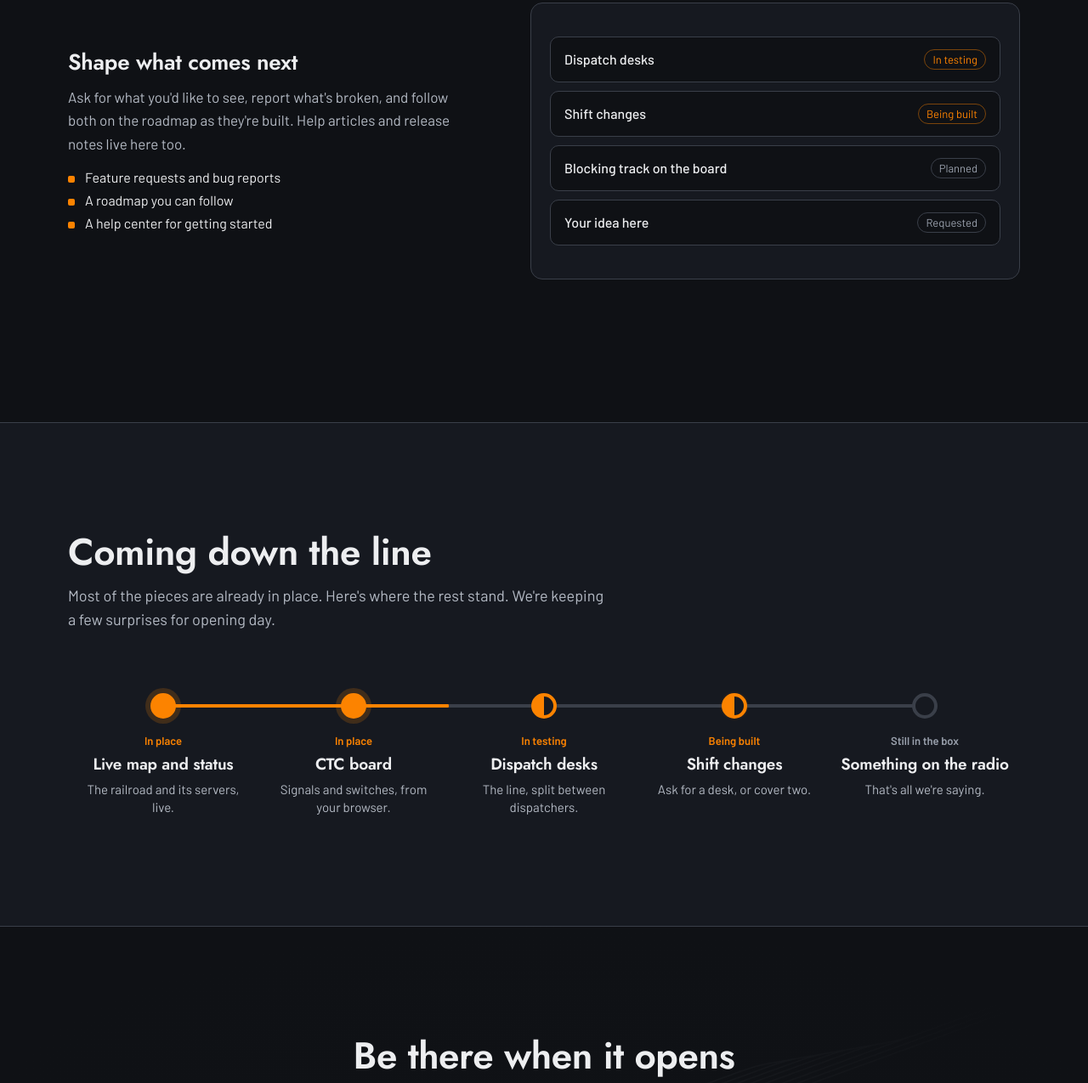
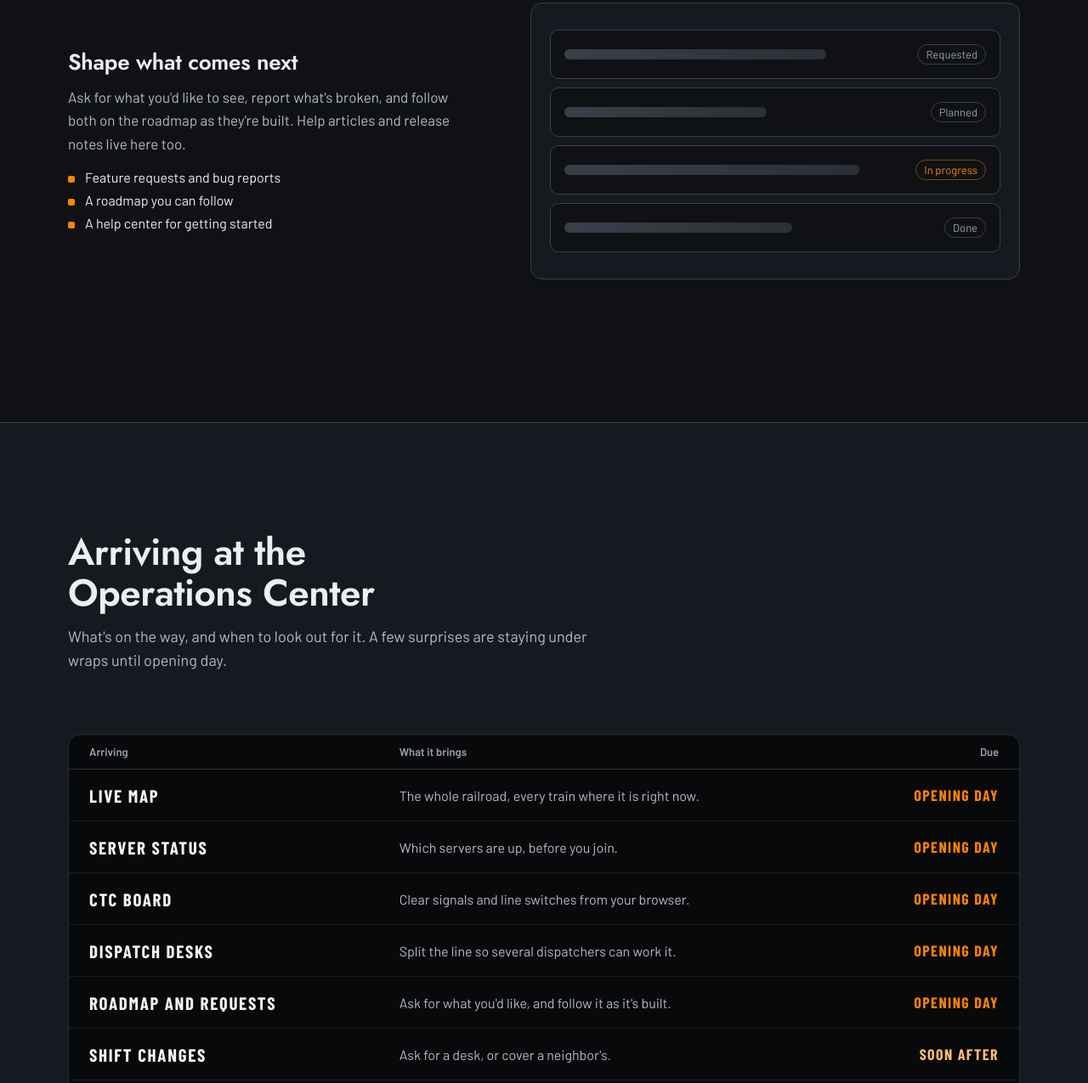
Before and after one commit to Forever-Rail-Community/oc-landing-page, an Astro site: page / in a window 1280 px wide. Shown: the part 2077-3352 px from the top of the page at 85% size. Built offline with nearby package versions, Linux system fonts and the light colour scheme; Astro itself is replaced by a stand-in of ours.

Commit message:
feat: An arrivals board for what's next, saying when things are due, not how far along
The route map showed what was finished and what wasn't. It's replaced by a
split-flap arrivals board: what's arriving, what it brings and when it's due
(opening day, soon after, later), with lettering that flips into place as it
scrolls into view. The roadmap picture's item names are blurred for the same
reason.

```diff
--- /dev/null
+++ b/src/components/Arrivals.astro
@@ -0,0 +1,56 @@
+---
+// What's next, as a station's arrivals board (src/data/arrivals.ts): what's arriving, what it brings, and when it's
+// due. The lettering flips into place as the board scrolls into view (src/scripts/flaps.ts).
+import { ARRIVALS, DUE_LABEL } from '../data/arrivals'
+---
+
+<section class="part next" id="next" aria-labelledby="next-title">
+  <div class="wrap">
+    <div class="intro">
+      <h2 id="next-title">Arriving at the Operations Center</h2>
+      <p>What's on the way, and when to look out for it. A few surprises are staying under wraps until opening day.</p>
+    </div>
+    <div class="board" data-board-arrivals>
+      <div class="head" aria-hidden="true"><span>Arriving</span><span>What it brings</span><span>Due</span></div>
+      <ul>
+        {ARRIVALS.map((a) => (
+          <li data-row class={a.due}>
+            <b data-flap={a.name.toUpperCase()}>{a.name.toUpperCase()}</b>
+            <span class="does">{a.does}</span>
+            <span class="due" data-flap={DUE_LABEL[a.due].toUpperCase()}>{DUE_LABEL[a.due].toUpperCase()}</span>
+          </li>
+        ))}
+      </ul>
+    </div>
+  </div>
+</section>
+
+<script>
+  import { startFlaps } from '../scripts/flaps'
+  document.querySelectorAll<HTMLElement>('[data-board-arrivals]').forEach(startFlaps)
+</script>
+
+<style>
+  .next { background: var(--surface); border-block: 1px solid var(--line); }
+  .board { border: 1px solid #2A2E36; border-radius: 14px; background: #08090B; overflow: hidden; box-shadow: inset 0 1px 0 rgba(255, 255, 255, 0.04); }
+  .head, li { display: grid; grid-template-columns: minmax(220px, 2fr) 3fr minmax(140px, 1fr); gap: 24px; align-items: center; padding: 0 24px; }
+  .head { padding-block: 12px; border-bottom: 1px solid #2A2E36; color: var(--faint); font-size: 13px; font-weight: 600; }
+  .head span:last-child, .due { text-align: right; }
+  ul { margin: 0; padding: 0; list-style: none; }
+  li { min-height: 60px; border-bottom: 1px solid #1A1D23; }
+  li:last-child { border-bottom: 0; }
+  /* The lettering, set like a split-flap board: condensed capitals in fixed-width cells. */
+  b, .due { font-family: 'Barlow Condensed', Barlow, sans-serif; font-weight: 700; letter-spacing: 0.08em; font-variant-numeric: tabular-nums; white-space: nowrap; }
+  b { font-size: 21px; color: #F4F4F5; }
+  .does { font-size: 16px; color: var(--muted); }
+  .due { font-size: 18px; color: var(--orange); }
+  .soon .due { color: #FDBA74; }
+  .later .due { color: var(--faint); }
+  @media (max-width: 760px) {
+    .head { display: none; }
+    li { grid-template-columns: 1fr auto; gap: 4px 12px; padding: 14px 18px; align-items: baseline; }
+    .does { grid-column: 1 / -1; grid-row: 2; font-size: 15px; }
+    b { font-size: 19px; white-space: normal; }
+    .due { font-size: 15px; }
+  }
+</style>
--- a/src/components/RoadmapShot.astro
+++ b/src/components/RoadmapShot.astro
@@ -1,21 +1,22 @@
 ---
-// The "Shape what comes next" picture: a few roadmap items, with where each one stands.
+// The "Shape what comes next" picture: roadmap items moving from a request to done. The names are blurred bars, so
+// the picture shows how the roadmap works without saying what's on it.
 const ITEMS = [
-  { name: 'Dispatch desks', stage: 'In testing', now: true },
-  { name: 'Shift changes', stage: 'Being built', now: true },
-  { name: 'Blocking track on the board', stage: 'Planned', now: false },
-  { name: 'Your idea here', stage: 'Requested', now: false }
+  { width: 62, stage: 'Requested' },
+  { width: 48, stage: 'Planned' },
+  { width: 70, stage: 'In progress', now: true },
+  { width: 54, stage: 'Done' }
 ]
 ---
 
-<div class="shot" role="img" aria-label="The roadmap: features with where each one stands">
-  {ITEMS.map((item) => <div><b>{item.name}</b><span class:list={{ now: item.now }}>{item.stage}</span></div>)}
+<div class="shot" role="img" aria-label="The roadmap: requests moving through planned and in progress to done">
+  {ITEMS.map((item) => <div><i style={`width: ${item.width}%`}></i><span class:list={{ now: item.now }}>{item.stage}</span></div>)}
 </div>
 
 <style>
   .shot { border: 1px solid var(--line); border-radius: 14px; background: var(--surface); padding: 22px; display: grid; align-content: center; gap: 10px; min-height: 280px; }
-  div div { display: flex; align-items: center; justify-content: space-between; gap: 12px; padding: 14px 16px; border: 1px solid var(--line); border-radius: 10px; background: var(--ground); }
-  b { font-weight: 500; font-size: 16px; }
+  div div { display: flex; align-items: center; justify-content: space-between; gap: 16px; padding: 16px; border: 1px solid var(--line); border-radius: 10px; background: var(--ground); }
+  i { height: 12px; border-radius: 6px; background: linear-gradient(90deg, #3A3F49, #2B2F37); filter: blur(0.6px); }
   span { font-size: 13px; padding: 3px 9px; border-radius: 999px; border: 1px solid var(--line); color: var(--faint); white-space: nowrap; }
   span.now { color: var(--orange); border-color: rgba(252, 131, 0, 0.45); }
 </style>
--- a/src/components/Route.astro
+++ /dev/null
@@ -1,68 +0,0 @@
----
-// Coming down the line: the pieces as stations on a route map (src/data/route.ts). When it scrolls into view, the
-// line lights up to where things stand and each station lights in turn.
-import { STAGE_LABEL, STATIONS, progress } from '../data/route'
----
-
-<section class="part next" id="next" aria-labelledby="next-title">
-  <div class="wrap">
-    <div class="intro">
-      <h2 id="next-title">Coming down the line</h2>
-      <p>Most of the pieces are already in place. Here's where the rest stand. We're keeping a few surprises for opening day.</p>
-    </div>
-    <ol class="route" style={`--progress: ${progress(STATIONS)}`}>
-      {STATIONS.map((s, i) => (
-        <li class={s.stage} style={`--i: ${i}`}>
-          <i class="stop" aria-hidden="true"></i>
-          <span class="when">{STAGE_LABEL[s.stage]}</span>
-          <h3>{s.name}</h3>
-          <p>{s.blurb}</p>
-        </li>
-      ))}
-    </ol>
-  </div>
-</section>
-
-<script>
-  // Lights the route once it's well into view (it's lit from the start with reduced motion, by the styles).
-  const route = document.querySelector<HTMLElement>('.route')!
-  new IntersectionObserver((entries, watcher) => {
-    if (!entries.some((e) => e.isIntersecting)) return
-    route.classList.add('lit')
-    watcher.disconnect()
-  }, { threshold: 0.5 }).observe(route)
-</script>
-
-<style>
-  .next { background: var(--surface); border-block: 1px solid var(--line); }
-  .route { list-style: none; margin: 0; padding: 0; display: grid; grid-template-columns: repeat(5, 1fr); position: relative; --step: 400ms; }
-  /* The line between the first and last stations, and the lit part of it on top. */
-  .route::before, .route::after { content: ''; position: absolute; left: 10%; right: 10%; top: 13px; height: 4px; border-radius: 2px; background: var(--line); }
-  .route::after { background: var(--orange); transform-origin: left; transform: scaleX(0); transition: transform 1600ms cubic-bezier(.4, 0, .2, 1); }
-  .route.lit::after { transform: scaleX(var(--progress)); }
-  li { position: relative; display: grid; justify-items: center; align-content: start; gap: 6px; padding: 0 10px; text-align: center; }
-  .stop { width: 30px; height: 30px; border-radius: 50%; border: 4px solid var(--line); background: var(--surface); box-sizing: border-box; margin-bottom: 12px; position: relative; z-index: 1; transition: border-color 300ms, background 300ms, box-shadow 600ms; transition-delay: calc(var(--i) * var(--step)); }
-  h3 { font-size: 19px; }
-  li p { margin: 0; font-size: 15px; line-height: 1.45; color: var(--muted); max-width: 22ch; }
-  .when { font-size: 13px; font-weight: 600; color: var(--faint); transition: color 300ms calc(var(--i) * var(--step)); }
-  .lit .in-place .stop { border-color: var(--orange); background: var(--orange); box-shadow: 0 0 0 6px rgba(252, 131, 0, 0.18); }
-  .lit :is(.testing, .building) .stop { border-color: var(--orange); background: linear-gradient(90deg, var(--orange) 50%, var(--surface) 50%); }
-  .lit :is(.in-place, .testing, .building) .when { color: var(--orange); }
-  /* What's being worked on now gently pulses once lit. */
-  @media (prefers-reduced-motion: no-preference) {
-    .lit :is(.testing, .building) .stop { animation: working 2.4s ease-in-out infinite; animation-delay: calc(var(--i) * var(--step) + 600ms); }
-  }
-  @keyframes working { 50% { box-shadow: 0 0 0 8px rgba(252, 131, 0, 0.16); } }
-  @media (prefers-reduced-motion: reduce) {
-    .route { --step: 0ms; }
-    .route::after { transition: none; }
-  }
-  @media (max-width: 760px) {
-    .route { grid-template-columns: 1fr; gap: 26px; }
-    .route::before, .route::after { left: 13px; right: auto; top: 10px; bottom: 10px; width: 4px; height: auto; }
-    .route::after { transform-origin: top; transform: scaleY(0); }
-    .route.lit::after { transform: scaleY(var(--progress)); }
-    li { grid-template-columns: 30px 1fr; justify-items: start; column-gap: 16px; padding: 0; text-align: left; }
-    .stop { grid-row: span 3; margin: 0; }
-  }
-</style>
--- /dev/null
+++ b/src/data/arrivals.ts
@@ -0,0 +1,26 @@
+// The arrivals board: what's coming to the Operations Center and when it's due. It says when, never how far along,
+// so nothing gives away what's finished. Rows show in this order.
+export type Due = 'opening' | 'soon' | 'later'
+
+export const DUE_LABEL: Record<Due, string> = {
+  opening: 'Opening day',
+  soon: 'Soon after',
+  later: 'Later'
+}
+
+export interface Arrival {
+  name: string
+  does: string
+  due: Due
+}
+
+export const ARRIVALS: Arrival[] = [
+  { name: 'Live map', does: 'The whole railroad, every train where it is right now.', due: 'opening' },
+  { name: 'Server status', does: "Which servers are up, before you join.", due: 'opening' },
+  { name: 'CTC board', does: 'Clear signals and line switches from your browser.', due: 'opening' },
+  { name: 'Dispatch desks', does: 'Split the line so several dispatchers can work it.', due: 'opening' },
+  { name: 'Roadmap and requests', does: "Ask for what you'd like, and follow it as it's built.", due: 'opening' },
+  { name: 'Shift changes', does: "Ask for a desk, or cover a neighbor's.", due: 'soon' },
+  { name: 'More on the board', does: 'More of the railroad, right where the dispatcher needs it.', due: 'later' },
+  { name: 'Something on the radio', does: "That's all we're saying.", due: 'later' }
+]
--- a/src/data/route.ts
+++ /dev/null
@@ -1,30 +0,0 @@
-// Coming down the line: what's in the Operations Center and how far along each piece is, in order. Moving a piece
-// along is a one-word change to its stage.
-export type Stage = 'in-place' | 'testing' | 'building' | 'boxed'
-
-export const STAGE_LABEL: Record<Stage, string> = {
-  'in-place': 'In place',
-  testing: 'In testing',
-  building: 'Being built',
-  boxed: 'Still in the box'
-}
-
-export interface Station {
-  name: string
-  blurb: string
-  stage: Stage
-}
-
-export const STATIONS: Station[] = [
-  { name: 'Live map and status', blurb: 'The railroad and its servers, live.', stage: 'in-place' },
-  { name: 'CTC board', blurb: 'Signals and switches, from your browser.', stage: 'in-place' },
-  { name: 'Dispatch desks', blurb: 'The line, split between dispatchers.', stage: 'testing' },
-  { name: 'Shift changes', blurb: 'Ask for a desk, or cover two.', stage: 'building' },
-  { name: 'Something on the radio', blurb: "That's all we're saying.", stage: 'boxed' }
-]
-
-// How far the line is lit: up to the last piece in place, and halfway on to the next.
-export const progress = (stations: Station[]) => {
-  const done = stations.filter((s) => s.stage === 'in-place').length
-  return Math.min(1, (done - 0.5) / (stations.length - 1))
-}
--- a/src/pages/index.astro
+++ b/src/pages/index.astro
@@ -1,11 +1,11 @@
 ---
-// oc.foreverrail.com until the Operations Center moves here: the jigsaw opening, what's inside, what's coming next,
+// oc.foreverrail.com until the Operations Center moves here: the jigsaw opening, what's inside, what's arriving,
 // and the way in.
 import Layout from '../layouts/Layout.astro'
 import TopBar from '../components/TopBar.astro'
 import Hero from '../components/Hero.astro'
 import Inside from '../components/Inside.astro'
-import Route from '../components/Route.astro'
+import Arrivals from '../components/Arrivals.astro'
 import Join from '../components/Join.astro'
 import Footer from '../components/Footer.astro'
 ---
@@ -14,7 +14,7 @@ import Footer from '../components/Footer.astro'
   <TopBar />
   <Hero />
   <Inside />
-  <Route />
+  <Arrivals />
   <Join />
   <Footer />
 </Layout>
--- /dev/null
+++ b/src/scripts/flaps.ts
@@ -0,0 +1,32 @@
+// Split-flap lettering for the arrivals board: when the board scrolls into view, each row's lettering flips through
+// a few random characters before settling, a row at a time, like a station board updating. With reduced motion the
+// lettering is simply there.
+
+const CHARS = 'ABCDEFGHIJKLMNOPQRSTUVWXYZ0123456789'
+const FLIPS = 7 // random characters before each one settles
+const FLIP_MS = 45
+const ROW_MS = 140 // between rows starting
+
+const random = () => CHARS[Math.floor(Math.random() * CHARS.length)]!
+
+function flip(el: HTMLElement, delay: number) {
+  const text = el.dataset.flap ?? el.textContent ?? ''
+  el.dataset.flap = text
+  let step = 0
+  window.setTimeout(function next() {
+    // Each character settles a little after the one before it, so the word resolves left to right.
+    el.textContent = [...text].map((c, i) => (c === ' ' || step - i * 0.6 >= FLIPS ? c : random())).join('')
+    if (step++ < FLIPS + text.length * 0.6) window.setTimeout(next, FLIP_MS)
+    else el.textContent = text
+  }, delay)
+}
+
+export function startFlaps(board: HTMLElement) {
+  if (matchMedia('(prefers-reduced-motion: reduce)').matches) return
+  const rows = [...board.querySelectorAll<HTMLElement>('[data-row]')]
+  new IntersectionObserver((entries, watcher) => {
+    if (!entries.some((e) => e.isIntersecting)) return
+    watcher.disconnect()
+    rows.forEach((row, k) => row.querySelectorAll<HTMLElement>('[data-flap]').forEach((el) => flip(el, k * ROW_MS)))
+  }, { threshold: 0.35 }).observe(board)
+}
```
Also changed, not shown: README.md.
